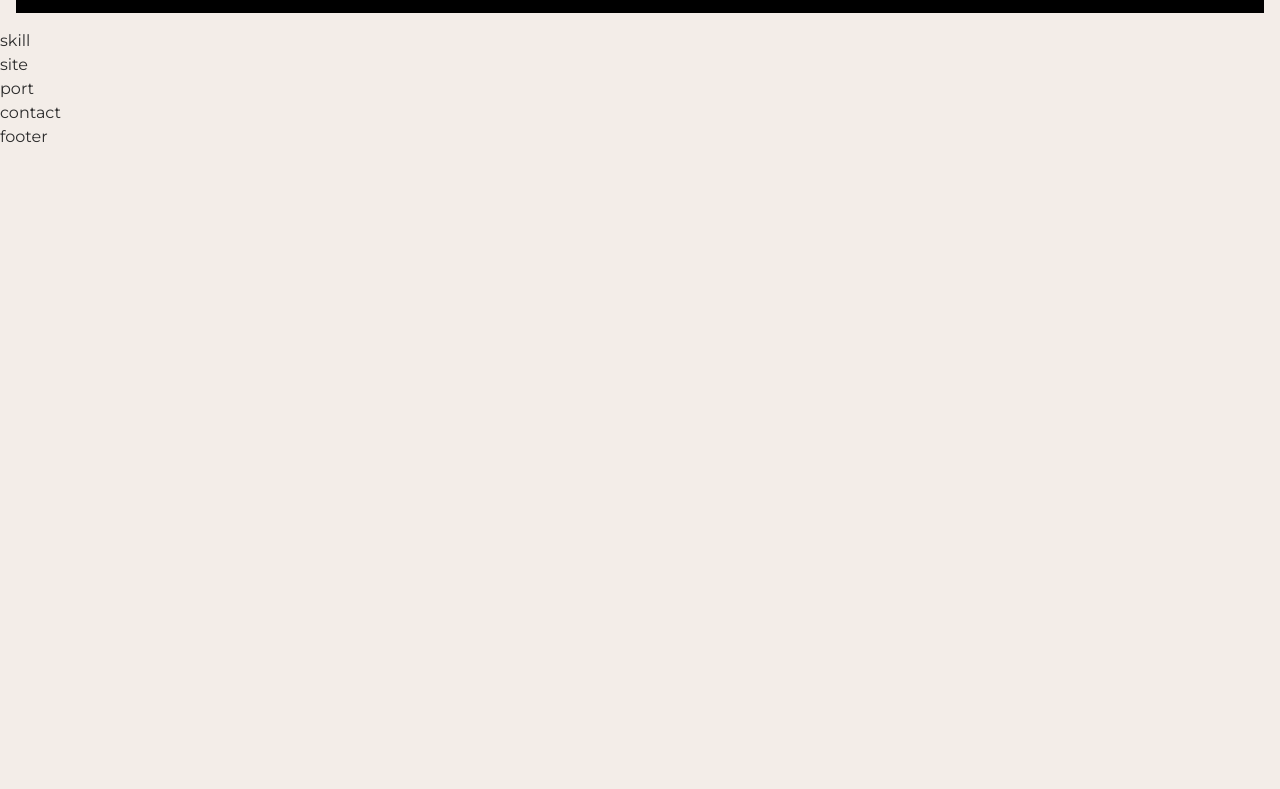
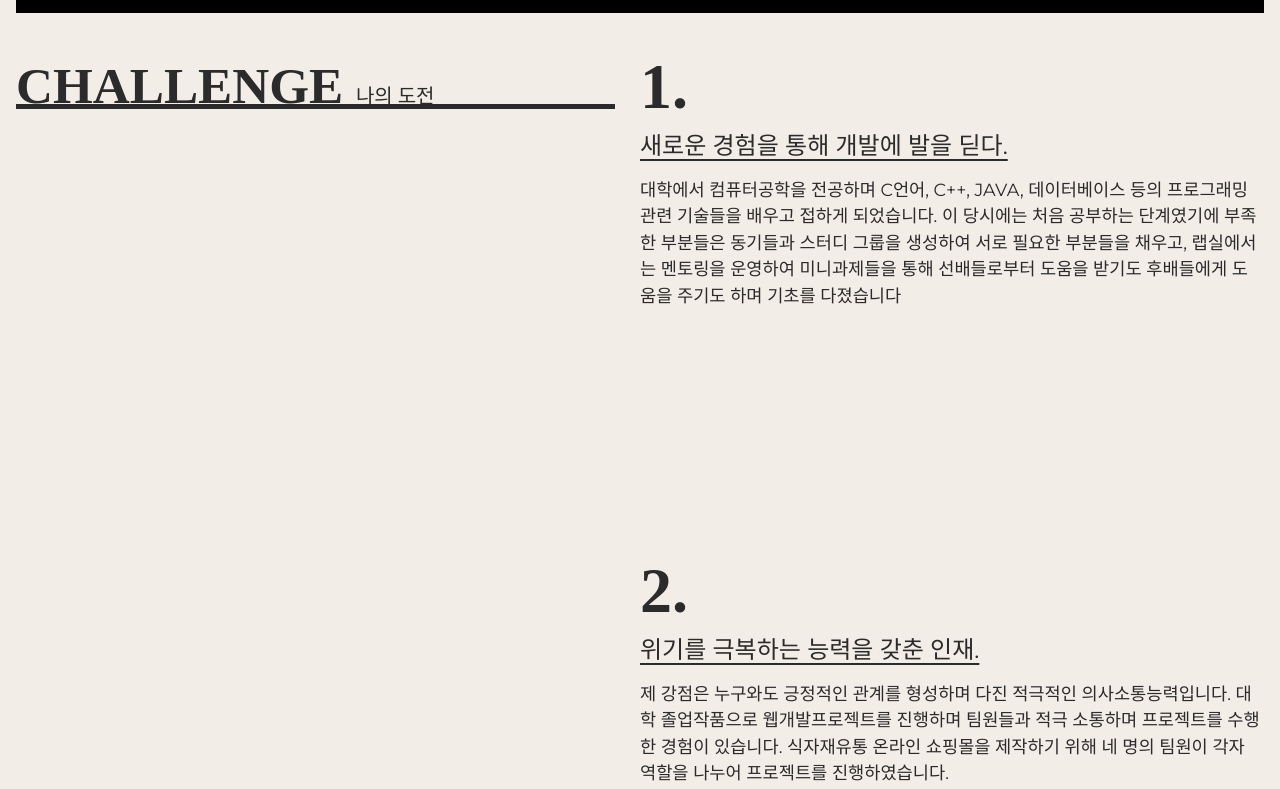
Before and after one commit to HyungsukChoi/port2025-vite, a website built with Vite: page src/index.html in a window 1280 px wide. Shown: the part 771-1560 px from the top of the page. Before the commit the page ends 920 px from the top, so only its background shows below. Built offline with nearby package versions, Linux system fonts and the light colour scheme; a small style sheet from the web is missing; a web font is replaced by a local one.

Commit message:
스킬영역완료

```diff
--- a/src/assets/css/section/skill.css
+++ b/src/assets/css/section/skill.css
@@ -1,3 +1,66 @@
 #skill {
 
 }
+.skill__inner {
+    padding: 16px;
+    display: flex;
+    justify-content: space-between;
+}
+.skill__title {
+    position: sticky;
+    top: 70px;
+    left: 0;
+    width: 48%;
+    height: 5vw;
+    font-size: 4vw;
+    font-weight: 900;
+    line-height: 1.6;
+    font-family: var(--mainKor-font);
+    text-transform: uppercase;
+    color: var(--black100);
+    border-bottom: 0.4vw solid var(--black100);
+}
+.skill__title em {
+    font-size: 1.25rem;
+    font-weight: 200;
+}
+.skill__desc {
+    width: 50%;
+}
+.skill__desc span{
+    font-size: 5vw;
+    line-height: 1;
+    font-weight: 900;
+    line-height: 1.3;
+    font-family: var(--mainNum-font);
+}
+.skill__desc h3{
+    font-size: 1.5rem;
+    text-decoration: underline;
+    text-underline-position: under;
+    margin-bottom: 1vw;
+}
+.skill__desc p{
+    margin-bottom: 30vh;
+    font-size: 1.1rem;
+}
+
+@media(max-width: 800px) {
+    .skill__inner{
+        flex-direction: column;
+    }
+    .skill__title {
+        width: 100%;
+        margin-bottom: 10vw;
+        font-size: 30px;
+        height: auto;
+        top: 68px;
+        background-color: var(--mainBg-color);
+    }
+    .skill__desc {
+        width: 100%;
+    }
+    .skill__desc span {
+        font-size: 20vw;
+    }
+}
--- a/src/index.html
+++ b/src/index.html
@@ -74,7 +74,6 @@
                         <img src="assets\img\photo_web.png" alt="어바웃 미">
                     </div>
                 </div>
-
                 <div class="intro_lines bottom">
                     <span class="line"></span>
                     <span class="line"></span>
@@ -89,7 +88,37 @@
         <!-- //intro -->
 
         <section id="skill">
-            skill
+            <div class="skill__inner">
+                <h2 class="skill__title">
+                    challenge <em>나의 도전</em>
+                </h2>
+                <div class="skill__desc">
+                    <div>
+                        <span>1.</span>
+                        <h3>새로운 경험을 통해 개발에 발을 딛다.</h3>
+                        <p>
+                            대학에서 컴퓨터공학을 전공하며 C언어, C++, JAVA, 데이터베이스 등의 프로그래밍 관련 기술들을 배우고 접하게 되었습니다.
+                            이 당시에는 처음 공부하는 단계였기에 부족한 부분들은 동기들과 스터디 그룹을 생성하여 서로 필요한 부분들을 채우고,
+                            랩실에서는 멘토링을 운영하여 미니과제들을 통해 선배들로부터 도움을 받기도 후배들에게 도움을 주기도 하며 기초를 다졌습니다
+                        </p>
+                    </div>
+                    <div>
+                        <span>2.</span>
+                        <h3>위기를 극복하는 능력을 갖춘 인재.</h3>
+                        <p>
+                            제 강점은 누구와도 긍정적인 관계를 형성하며 다진 적극적인 의사소통능력입니다.
+                            대학 졸업작품으로 웹개발프로젝트를 진행하며 팀원들과 적극 소통하며 프로젝트를 수행한 경험이 있습니다.
+                            식자재유통 온라인 쇼핑몰을 제작하기 위해 네 명의 팀원이 각자 역할을 나누어 프로젝트를 진행하였습니다.
+                        </p>
+                    </div>
+                    <div>
+                        <span>3.</span>
+                        <h3>꿈을 설계하고 디자인하다.</h3>
+                        <p>
+
+                        </p>
+                    </div>
+                </div>
         </section>
         <!-- //skill -->
 
```
